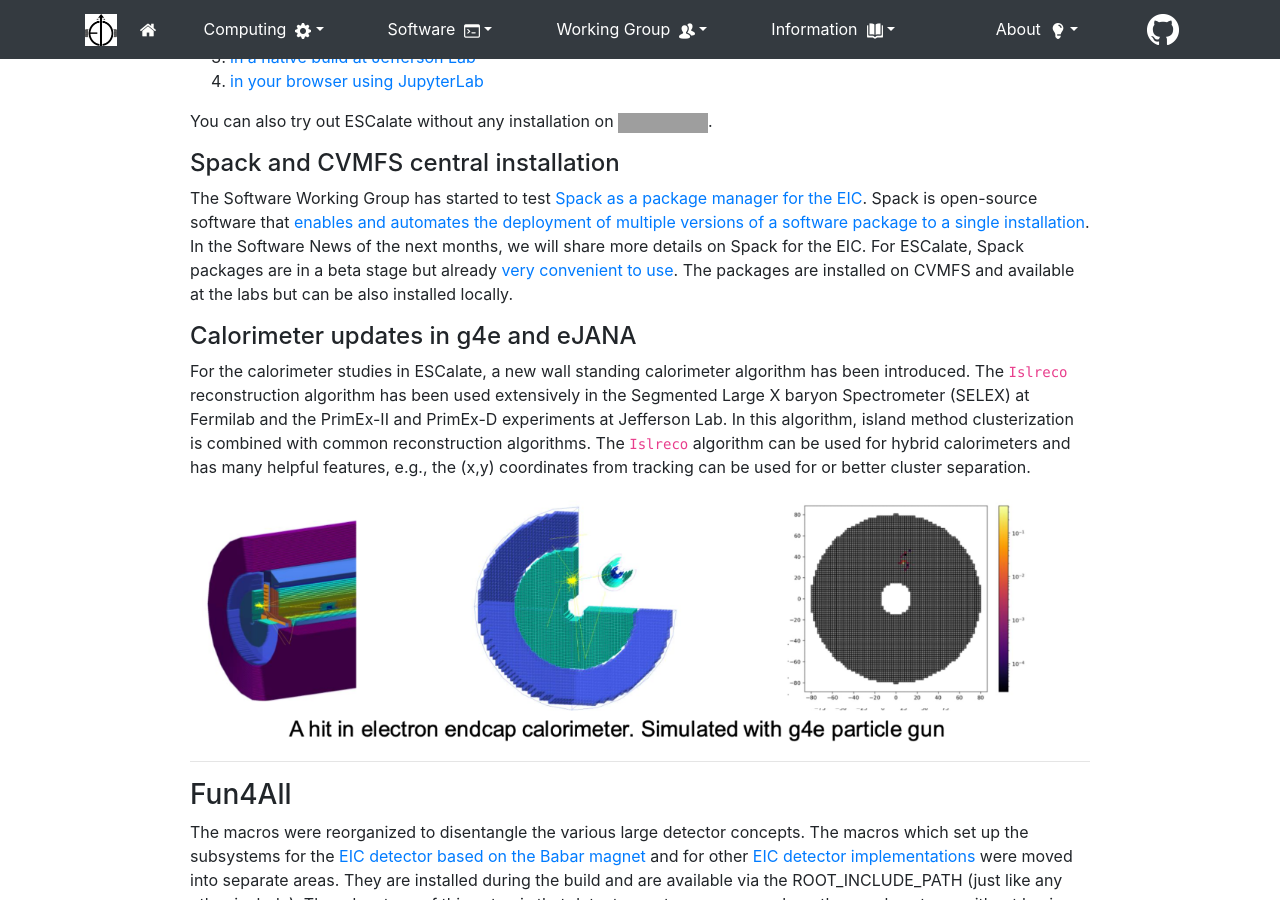
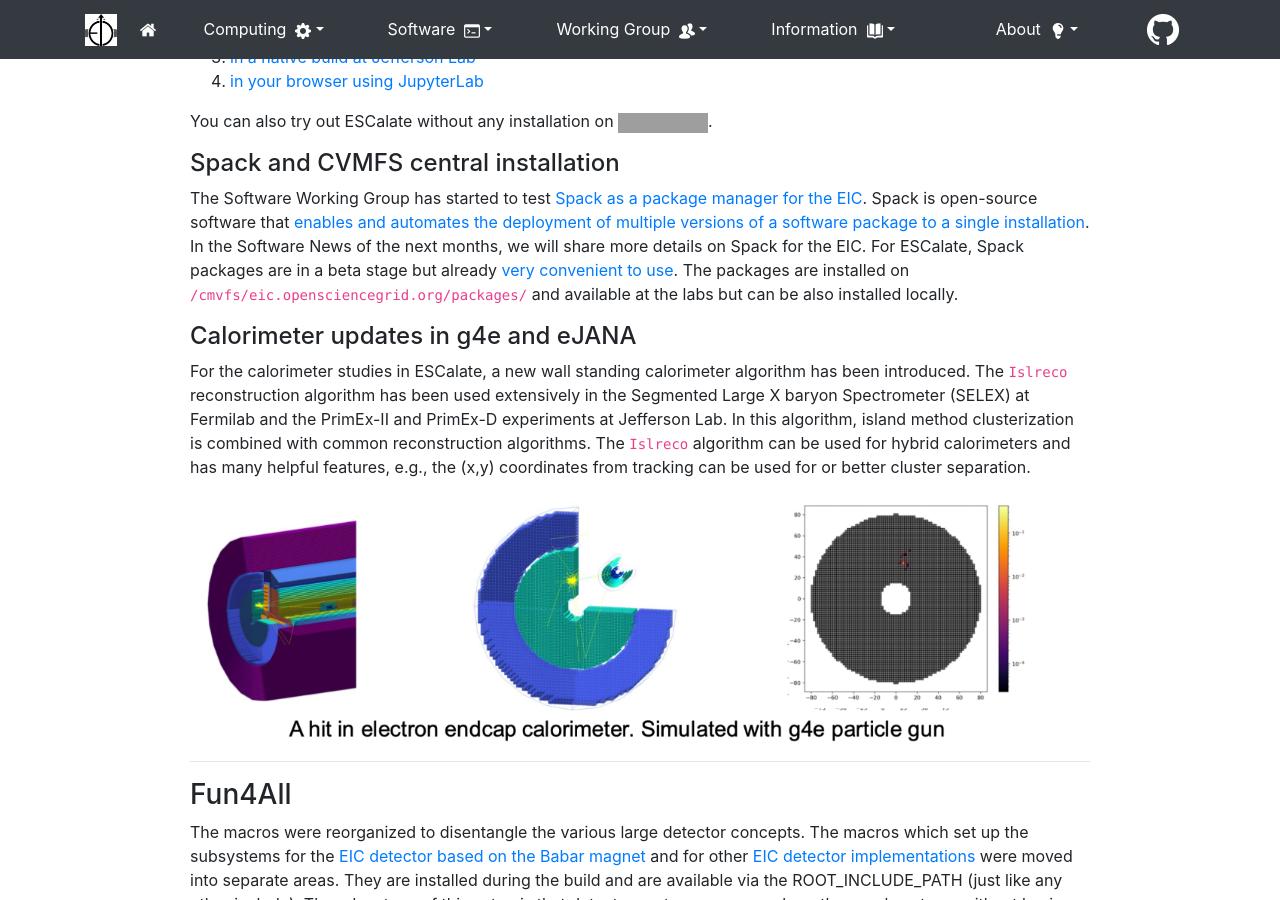
Before and after one commit to kkauder/eic.github.io, a Jekyll site: the page built from _posts/2020-07-31-software-news.md, in a window 1280 px wide and 900 px high, scrolled down 4058 px. Built offline with Jekyll 4.4.1, drawn with Linux system fonts in a browser that asks for light colours; nearby versions of some CDN libraries; grey boxes are pictures that could not be loaded.

Commit message:
Added the CVMFS link to the Software News.

````diff
--- a/_posts/2020-07-31-software-news.md
+++ b/_posts/2020-07-31-software-news.md
@@ -207,7 +207,8 @@ the Software News of the next months, we will share more details on
 Spack for the EIC. For ESCalate, Spack packages are in a beta stage
 but already [very convenient to
 use](https://github.com/eic/eic-spack). The packages are installed on
-CVMFS and available at the labs but can be also installed locally.
+```/cmvfs/eic.opensciencegrid.org/packages/``` and available at the
+labs but can be also installed locally.
 
 #### Calorimeter updates in g4e and eJANA
 
````
